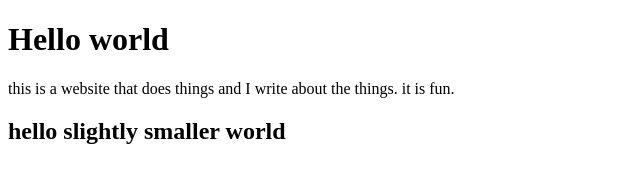
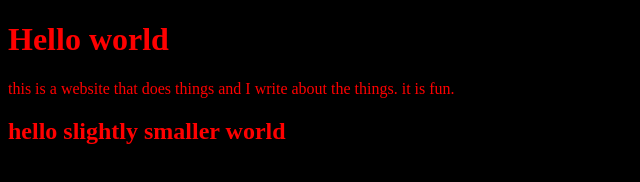
Before and after one commit to g-strick/githubpagesdemo, a plain HTML site: page index.html in a window 1280 px wide. Shown: the whole page, without its empty margins (0-640 px from the left). Drawn offline with Linux system fonts and the light colour scheme.

Commit message:
added style.css

```diff
--- a/index.html
+++ b/index.html
@@ -1,6 +1,7 @@
 <!DOCTYPE html>
 <html lang="en">
 <head>
+    <link rel="stylesheet" type="text/css" href="style.css">
     <meta charset="UTF-8">
     <meta name="viewport" content="width=device-width, initial-scale=1.0">
     <title>my website</title>
--- /dev/null
+++ b/style.css
@@ -0,0 +1,6 @@
+body {
+    color: red;
+    background-color: black;
+    font: serif;
+
+}
```
